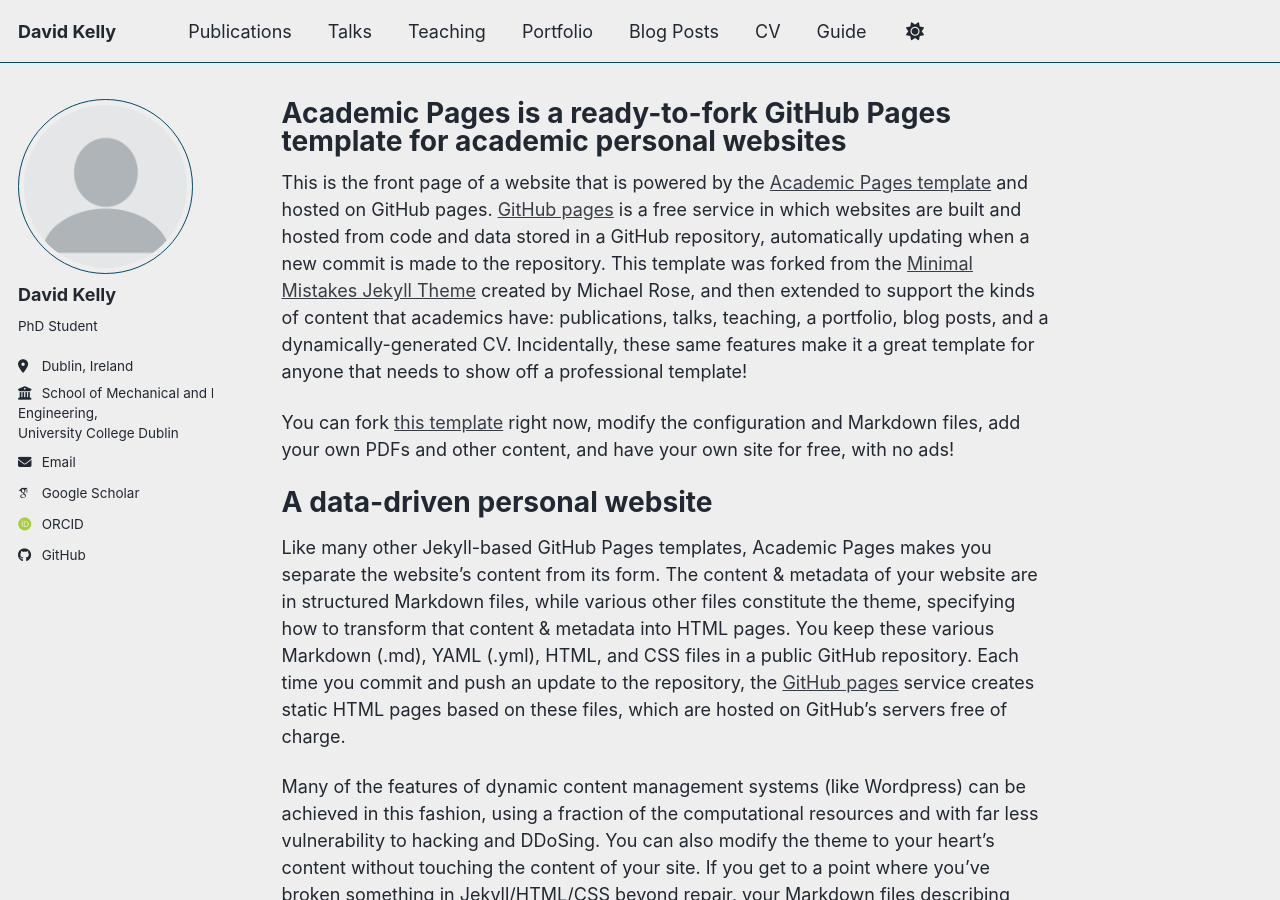
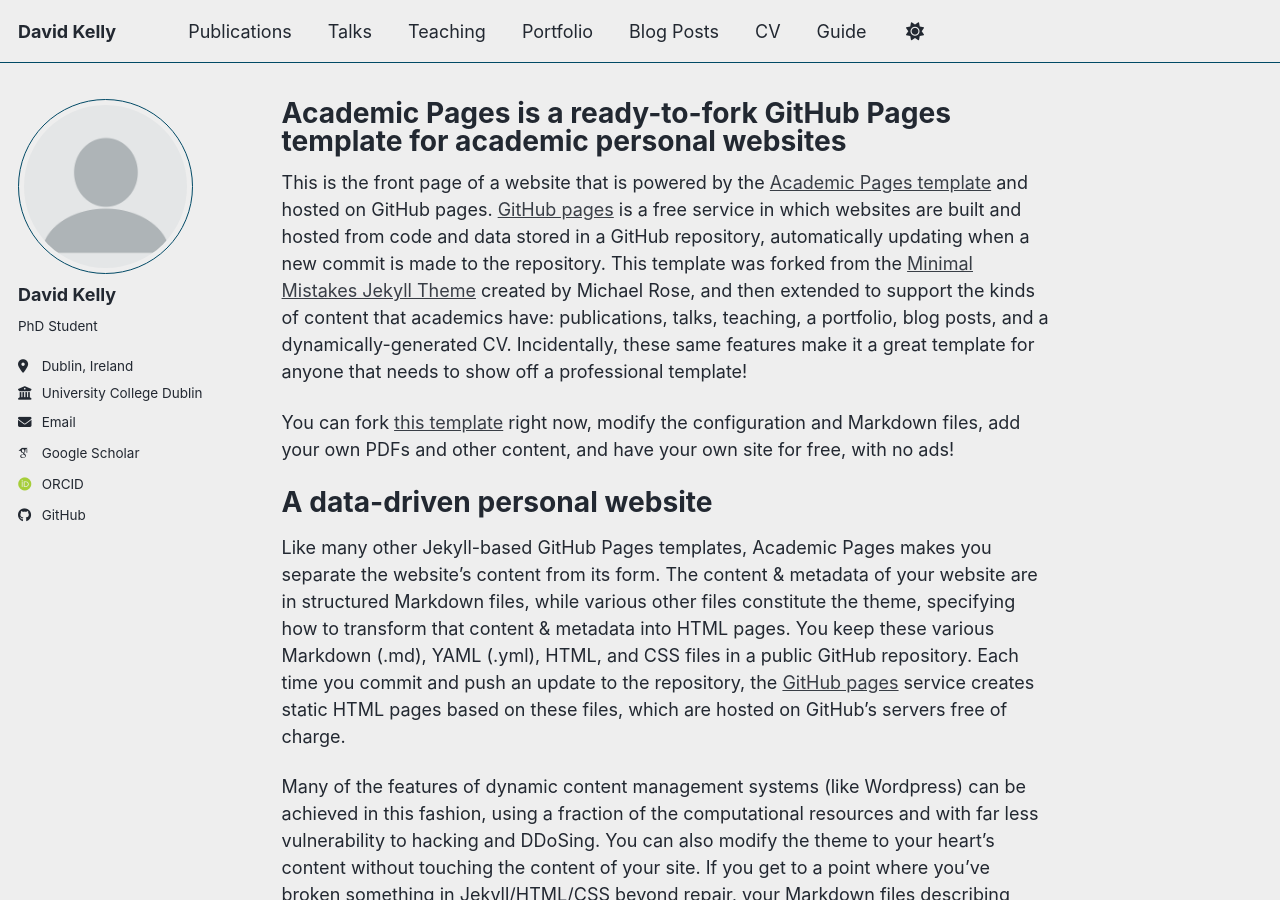
Before and after one commit to davidbkelly/davidbkelly.github.io, a Jekyll site: the page built from _pages/about.md, in a window 1280 px wide and 900 px high. Built offline with Jekyll 4.4.1, drawn with Linux system fonts in a browser that asks for light colours; some web fonts are replaced; a script bundle is joined from its source files by our own code; library files that are not in the unit come from our copies.

Commit message:
Change employer to University College Dublin
Updated employer information to reflect current affiliation.

```diff
--- a/_config.yml
+++ b/_config.yml
@@ -28,7 +28,7 @@ author:
   pronouns         : # example: "she/her"
   bio              : "PhD Student"
   location         : "Dublin, Ireland"
-  employer         : "School of Mechanical and Materials<br>Engineering,<br>University College Dublin"
+  employer         : "University College Dublin"
   uri              : # URL
   email            : "david.kelly15@ucdconnect.ie"
 
```
